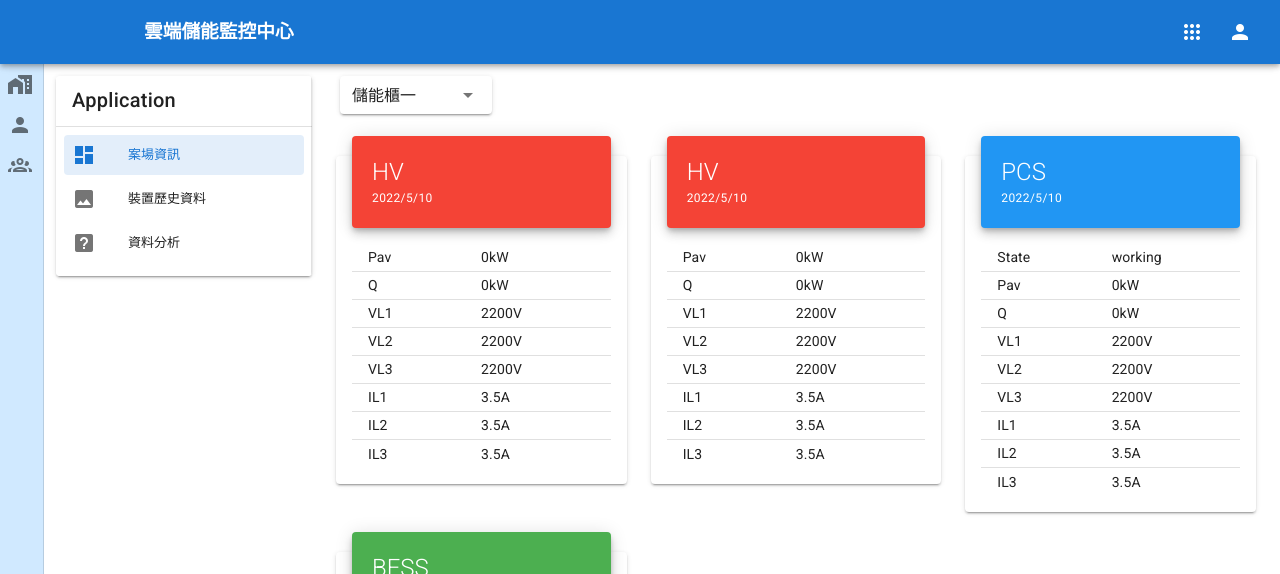
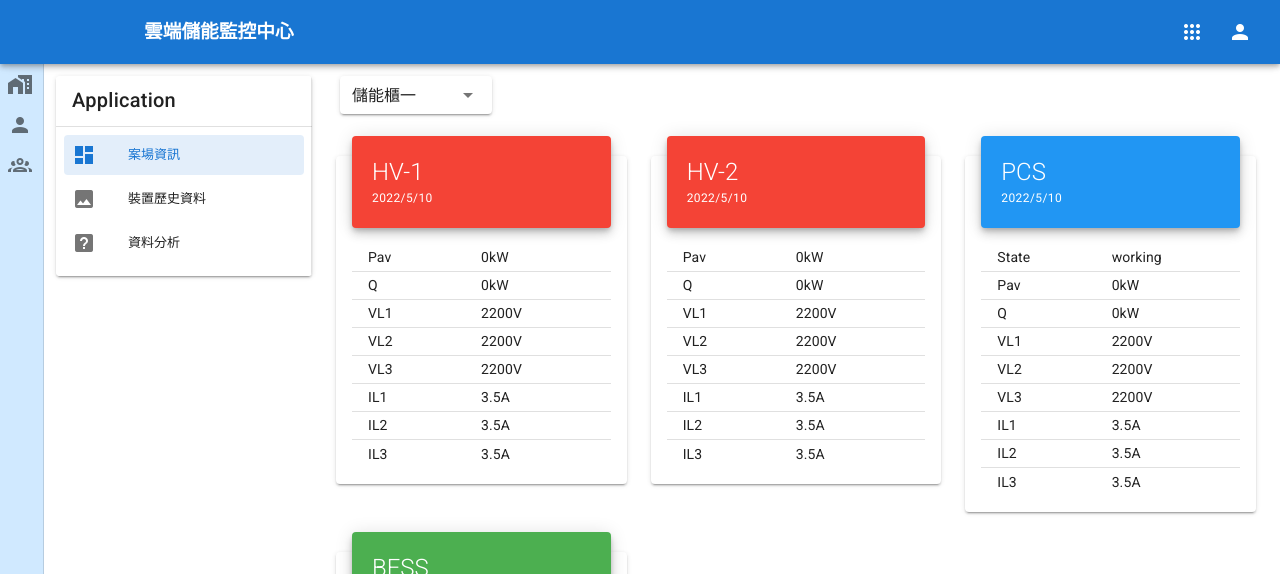
Before and after one commit to jimmy5217123/newSave, a Vue app in the folder client/: page /realTimeRouter in a window 1280 px wide. Shown: the top 574 px of the page. Built offline with nearby package versions, Linux system fonts and the light colour scheme; what vue-highcharts would draw is missing.

Commit message:
Update Info.vue

```diff
--- a/client/src/views/realTimeRouter/Info.vue
+++ b/client/src/views/realTimeRouter/Info.vue
@@ -6,38 +6,12 @@
             </v-col>
         </v-row>
         <v-row class="ma-0">
-            <v-col cols='4'>
+            <v-col cols='4' v-for="i in 2" :key="i">
                 <Card color="red" full-header>
                 <template #heading>
                     <div class="pa-5 white--text">
                     <div class="text-h5 font-weight-light">
-                        HV
-                    </div>
-                    <div class="text-caption">
-                        2022/5/10
-                    </div>
-                    </div>
-                </template>
-                <v-card-text>
-                    <v-simple-table>
-                        <template v-slot:default>
-                            <tbody>
-                            <tr v-for="item in HVdata" :key="item.key">
-                                <td>{{ item.key }}</td>
-                                <td>{{ item.value }}</td>
-                            </tr>
-                            </tbody>
-                        </template>
-                    </v-simple-table>
-                </v-card-text>
-                </Card>
-            </v-col>
-            <v-col cols='4'>
-                <Card color="red" full-header>
-                <template #heading>
-                    <div class="pa-5 white--text">
-                    <div class="text-h5 font-weight-light">
-                        HV
+                        HV-{{i}}
                     </div>
                     <div class="text-caption">
                         2022/5/10
```
